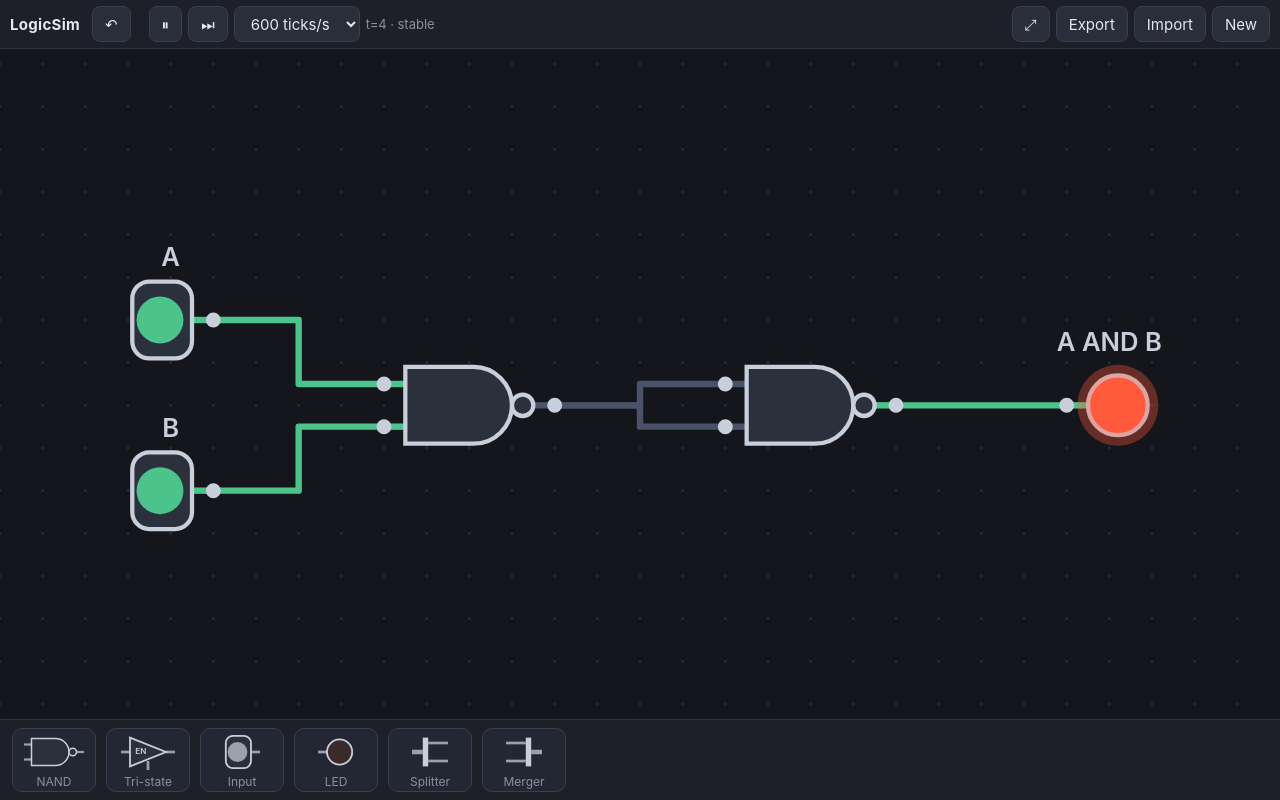
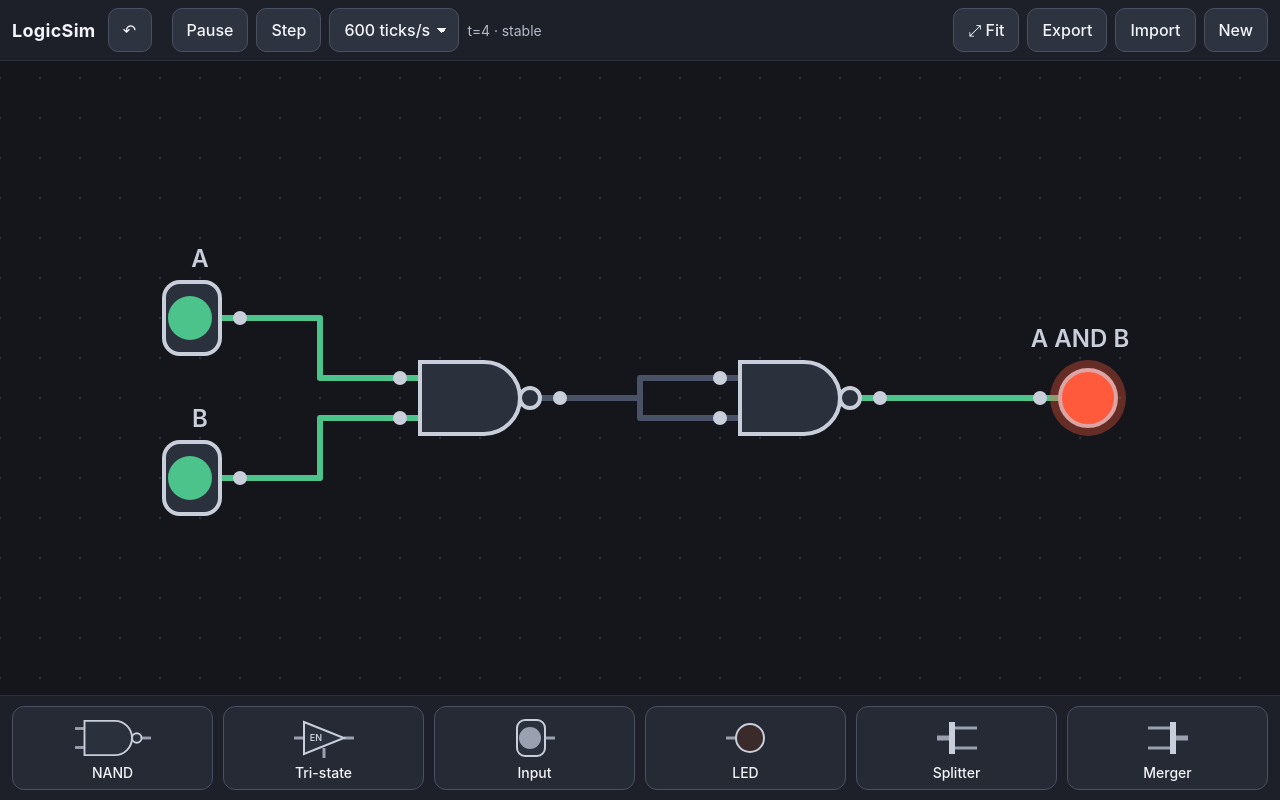
Before and after one commit to jaymccall320/logicsim, a website built with Vite: page index.html in a window 1280 px wide. Built offline with nearby package versions, Linux system fonts and the light colour scheme.

Commit message:
iPad layout fixes: visual-viewport height, stage-sized canvas with correct DPR, safe areas, touch-friendly fit zoom and hit targets, Fit button, high-contrast toolbar, full-width labelled tray

```diff
--- a/index.html
+++ b/index.html
@@ -19,8 +19,8 @@
     <span class="title">LogicSim</span>
     <button id="undo" title="Undo">↶</button>
     <span class="sep"></span>
-    <button id="play" title="Pause / run">⏸</button>
-    <button id="step" title="Step one tick">⏭</button>
+    <button id="play" title="Pause / run">Pause</button>
+    <button id="step" title="Step one tick">Step</button>
     <select id="speed" title="Simulation speed">
       <option value="5">5 ticks/s</option>
       <option value="60">60 ticks/s</option>
@@ -30,13 +30,13 @@
     </select>
     <span id="status"></span>
     <span class="grow"></span>
-    <button id="fit" title="Fit circuit to screen">⤢</button>
+    <button id="fit" title="Fit circuit to screen">⤢ Fit</button>
     <button id="export">Export</button>
     <button id="import">Import</button>
     <button id="clear">New</button>
     <input id="file" type="file" accept=".json,application/json" hidden />
   </header>
-  <canvas id="canvas"></canvas>
+  <div id="stage"><canvas id="canvas"></canvas></div>
   <div id="popup" hidden></div>
   <div id="menu" hidden></div>
   <nav id="tray"></nav>
--- a/src/main.ts
+++ b/src/main.ts
@@ -12,6 +12,9 @@ const canvas = $<HTMLCanvasElement>('canvas');
 const ctx = canvas.getContext('2d')!;
 const popup = $<HTMLDivElement>('popup'), menu = $<HTMLDivElement>('menu');
 const GRID = 10;
+const coarse = matchMedia('(pointer: coarse)').matches || navigator.maxTouchPoints > 0;
+const stage = $<HTMLDivElement>('stage');
+let cssW = 0, cssH = 0;
 
 // ---------------- state ----------------
 let circuit: Circuit = { version: 1, components: [], wires: [] };
@@ -49,9 +52,9 @@ async function init() {
   const params = new URLSearchParams(location.search);
   let saved: { circuit: Circuit; cam: typeof cam } | undefined;
   if (!params.has('sample')) { try { saved = await load('autosave'); } catch (e) { console.warn(e); } }
-  if (saved?.circuit?.components) { circuit = saved.circuit; Object.assign(cam, saved.cam); rebuild(); }
-  else { circuit = sampleCircuit(); rebuild(); fit(); }
-  resize();
+  circuit = saved?.circuit?.components ? saved.circuit : sampleCircuit();
+  rebuild();
+  resize(); fit();
   requestAnimationFrame(frame);
 }
 function exportFile() {
@@ -74,7 +77,7 @@ $('file').addEventListener('change', async (e) => {
 
 // ---------------- geometry / hit tests ----------------
 function pinsOf(c: Component) { return PARTS[c.type].pins(c.props); }
-function hitPin(w: Pt, tolPx = 18): PinRef | null {
+function hitPin(w: Pt, tolPx = coarse ? 22 : 14): PinRef | null {
   let best: PinRef | null = null, bd = tolPx / cam.s;
   for (const c of circuit.components) pinsOf(c).forEach((p, pi) => {
     const q = pinWorld(c, p), d = Math.hypot(q.x - w.x, q.y - w.y);
@@ -94,7 +97,7 @@ function segDist(p: Pt, a: Pt, b: Pt) {
   const t = l ? Math.max(0, Math.min(1, ((p.x - a.x) * dx + (p.y - a.y) * dy) / l)) : 0;
   return Math.hypot(p.x - a.x - t * dx, p.y - a.y - t * dy);
 }
-function hitWire(w: Pt, tolPx = 12): Wire | null {
+function hitWire(w: Pt, tolPx = coarse ? 16 : 10): Wire | null {
   let best: Wire | null = null, bd = tolPx / cam.s;
   for (const wire of circuit.wires) {
     const pts = wirePath(sim, comps, wire); if (!pts) continue;
@@ -142,12 +145,13 @@ function setWidth(c: Component, w: number) {
   rebuild();
 }
 function fit() {
-  const r = canvas.getBoundingClientRect();
-  if (!circuit.components.length || !r.width) { cam.s = 1; cam.x = -r.width / 2; cam.y = -r.height / 2; return; }
+  const r = { width: cssW, height: cssH };
+  if (!circuit.components.length || !r.width) { cam.s = coarse ? 1.5 : 1; cam.x = -r.width / 2 / cam.s; cam.y = -r.height / 2 / cam.s; return; }
   let x0 = Infinity, y0 = Infinity, x1 = -Infinity, y1 = -Infinity;
   for (const c of circuit.components) { const s = rotatedSize(c); x0 = Math.min(x0, c.x - s.w / 2); x1 = Math.max(x1, c.x + s.w / 2); y0 = Math.min(y0, c.y - s.h / 2 - 20); y1 = Math.max(y1, c.y + s.h / 2); }
   const pad = 60;
-  cam.s = Math.min(2.5, Math.max(0.2, Math.min(r.width / (x1 - x0 + pad * 2), r.height / (y1 - y0 + pad * 2))));
+  // cap at 2x: on a tablet a 20-unit pin pitch becomes 40 CSS px, a comfortable finger target
+  cam.s = Math.min(2, Math.max(0.2, Math.min(r.width / (x1 - x0 + pad * 2), r.height / (y1 - y0 + pad * 2))));
   cam.x = (x0 + x1) / 2 - r.width / 2 / cam.s; cam.y = (y0 + y1) / 2 - r.height / 2 / cam.s;
   scheduleSave();
 }
@@ -341,11 +345,11 @@ for (const type of TRAY_ORDER) {
   const def = PARTS[type];
   const el = document.createElement('div'); el.className = 'part';
   const icon = document.createElement('canvas'); const dpr = devicePixelRatio || 1;
-  icon.width = 70 * dpr; icon.height = 40 * dpr; icon.style.width = '70px'; icon.style.height = '40px';
+  icon.width = 84 * dpr; icon.height = 44 * dpr; icon.style.width = '84px'; icon.style.height = '44px';
   const ic = icon.getContext('2d')!; ic.scale(dpr, dpr);
   const demo: Component = { id: 'icon', type, x: 0, y: 0, rot: 0, props: type === 'SPLIT' || type === 'MERGE' ? { width: 2 } : {} };
-  const s = def.size(demo.props), k = Math.min(60 / s.w, 36 / s.h);
-  ic.translate(35, 20); ic.scale(k, k); drawComponent(ic, demo, null, false);
+  const s = def.size(demo.props), k = Math.min(76 / s.w, 40 / s.h);
+  ic.translate(42, 22); ic.scale(k, k); drawComponent(ic, demo, null, false);
   const name = document.createElement('span'); name.textContent = def.label;
   el.append(icon, name); tray.append(el);
   let ghost: HTMLElement | null = null, start: Pt | null = null;
@@ -356,7 +360,7 @@ for (const type of TRAY_ORDER) {
     if (!start) return;
     if (!ghost && Math.hypot(e.clientX - start.x, e.clientY - start.y) > 6) {
       ghost = icon.cloneNode() as HTMLElement; (ghost as HTMLCanvasElement).getContext('2d')!.drawImage(icon, 0, 0);
-      ghost.className = 'ghost'; ghost.style.width = 70 * cam.s * 1.3 + 'px'; ghost.style.height = 40 * cam.s * 1.3 + 'px'; document.body.append(ghost);
+      ghost.className = 'ghost'; ghost.style.width = 84 * cam.s + 'px'; ghost.style.height = 44 * cam.s + 'px'; document.body.append(ghost);
     }
     if (ghost) { ghost.style.left = e.clientX + 'px'; ghost.style.top = e.clientY + 'px'; }
   });
@@ -373,7 +377,7 @@ for (const type of TRAY_ORDER) {
 }
 
 // ---------------- top bar ----------------
-function togglePlay() { running = !running; $('play').textContent = running ? '⏸' : '▶'; }
+function togglePlay() { running = !running; $('play').textContent = running ? 'Pause' : 'Run'; }
 $('play').addEventListener('click', togglePlay);
 $('step').addEventListener('click', () => { if (running) togglePlay(); sim.tick(); });
 $<HTMLSelectElement>('speed').addEventListener('change', (e) => (ticksPerSec = Number((e.target as HTMLSelectElement).value)));
@@ -387,11 +391,27 @@ $('clear').addEventListener('click', () => {
 });
 
 // ---------------- render loop ----------------
+/** Size the backing store from the stage's CSS box (never from the canvas itself, which has an intrinsic size). */
 function resize() {
-  const dpr = devicePixelRatio || 1, r = canvas.getBoundingClientRect();
-  canvas.width = Math.round(r.width * dpr); canvas.height = Math.round(r.height * dpr);
+  const dpr = devicePixelRatio || 1;
+  const w = stage.clientWidth, h = stage.clientHeight;
+  if (!w || !h) return;
+  // keep the world point at the centre of the view fixed across rotation / resize
+  if (cssW && cssH) { cam.x += (cssW - w) / 2 / cam.s; cam.y += (cssH - h) / 2 / cam.s; }
+  cssW = w; cssH = h;
+  canvas.width = Math.round(w * dpr); canvas.height = Math.round(h * dpr);
+  draw();
 }
-window.addEventListener('resize', resize);
+/** App height follows the *visible* viewport (Safari toolbars, rotation, home-screen mode). */
+function layoutViewport() {
+  const vv = window.visualViewport;
+  document.documentElement.style.setProperty('--app-h', `${vv ? vv.height : innerHeight}px`);
+}
+layoutViewport();
+window.visualViewport?.addEventListener('resize', layoutViewport);
+window.addEventListener('resize', layoutViewport);
+window.addEventListener('orientationchange', () => setTimeout(() => { layoutViewport(); resize(); }, 250));
+new ResizeObserver(resize).observe(stage);
 let last = performance.now(), lastStatus = 0;
 function frame(now: number) {
   const dt = Math.min(0.1, (now - last) / 1000); last = now;
@@ -415,7 +435,7 @@ function draw() {
   ctx.fillStyle = '#14161c'; ctx.fillRect(0, 0, canvas.width, canvas.height);
   ctx.setTransform(cam.s * dpr, 0, 0, cam.s * dpr, -cam.x * cam.s * dpr, -cam.y * cam.s * dpr);
   // grid dots
-  const W = canvas.width / dpr / cam.s, H = canvas.height / dpr / cam.s;
+  const W = cssW / cam.s, H = cssH / cam.s;
   const step = cam.s < 0.5 ? 100 : 20;
   ctx.fillStyle = '#2a2e3a';
   const r = 1.2 / cam.s;
@@ -430,7 +450,7 @@ function draw() {
   // pins
   for (const c of circuit.components) pinsOf(c).forEach((p, pi) => {
     const q = pinWorld(c, p);
-    ctx.beginPath(); ctx.arc(q.x, q.y, p.width > 1 ? 4.5 : 3.5, 0, Math.PI * 2);
+    ctx.beginPath(); ctx.arc(q.x, q.y, (p.width > 1 ? 4.5 : 3.5) * (coarse ? 1.25 : 1), 0, Math.PI * 2);
     ctx.fillStyle = '#c9cedb'; ctx.fill();
   });
   // wire being drawn
--- a/src/style.css
+++ b/src/style.css
@@ -1,29 +1,38 @@
 [hidden] { display: none !important; }
-:root { --bg:#14161c; --panel:#1d2029; --line:#2c303c; --text:#e6e8ee; --dim:#8a90a0; --accent:#4cc38a; }
+:root { --bg:#14161c; --panel:#1d2029; --line:#2c303c; --text:#f2f4f8; --dim:#b4bac8; --accent:#4cc38a; --app-h: 100dvh; }
 * { box-sizing: border-box; -webkit-tap-highlight-color: transparent; }
-html, body { margin:0; height:100%; overflow:hidden; background:var(--bg); color:var(--text);
-  font: 15px -apple-system, system-ui, "Segoe UI", sans-serif; overscroll-behavior:none;
+html, body { margin:0; width:100%; height:100%; overflow:hidden; background:var(--bg); color:var(--text);
+  font: 16px -apple-system, system-ui, "Segoe UI", sans-serif; overscroll-behavior:none;
+  -webkit-text-size-adjust:100%; text-size-adjust:100%;
   -webkit-user-select:none; user-select:none; -webkit-touch-callout:none; touch-action:none; }
-#app { position:fixed; inset:0; display:flex; flex-direction:column; }
-#topbar { display:flex; align-items:center; gap:6px; padding:6px 10px; padding-top:max(6px, env(safe-area-inset-top));
-  padding-left:max(10px, env(safe-area-inset-left)); padding-right:max(10px, env(safe-area-inset-right));
+/* Height follows the visible viewport (set from visualViewport in JS, dvh fallback): no dead strip. */
+#app { position:fixed; left:0; top:0; width:100%; height:var(--app-h); display:flex; flex-direction:column; overflow:hidden; }
+#topbar { flex:0 0 auto; display:flex; align-items:center; gap:8px; padding:8px 12px; padding-top:max(8px, env(safe-area-inset-top));
+  padding-left:max(12px, env(safe-area-inset-left)); padding-right:max(12px, env(safe-area-inset-right));
   background:var(--panel); border-bottom:1px solid var(--line); flex-wrap:wrap; }
-#topbar .title { font-weight:700; margin-right:6px; letter-spacing:.3px; }
-#topbar .grow { flex:1; } #topbar .sep { width:6px; }
-button, select { font:inherit; color:var(--text); background:#2a2e3a; border:1px solid #3a3f4e; border-radius:8px;
-  padding:6px 12px; min-height:36px; }
-button:active { background:#3a4050; }
-#status { color:var(--dim); font-size:13px; font-variant-numeric:tabular-nums; min-width:120px; }
-#canvas { flex:1; width:100%; display:block; touch-action:none; }
-#tray { display:flex; gap:10px; padding:8px 12px; padding-bottom:max(8px, env(safe-area-inset-bottom));
+#topbar .title { font-weight:700; font-size:18px; margin-right:4px; letter-spacing:.3px; }
+#topbar .grow { flex:1; } #topbar .sep { width:4px; }
+button, select { -webkit-appearance:none; appearance:none; font:inherit; font-size:16px; font-weight:500;
+  color:var(--text); -webkit-text-fill-color:var(--text); opacity:1;
+  background:#2e3340; border:1px solid #4a5062; border-radius:10px; padding:8px 14px; min-height:44px; min-width:44px; }
+select { padding-right:28px; background-image: linear-gradient(45deg, transparent 50%, var(--text) 50%), linear-gradient(135deg, var(--text) 50%, transparent 50%);
+  background-position: calc(100% - 16px) 50%, calc(100% - 11px) 50%; background-size:5px 5px; background-repeat:no-repeat; }
+button:active { background:#424959; }
+#status { color:var(--dim); font-size:14px; font-variant-numeric:tabular-nums; min-width:110px; }
+/* Stage wrapper: the canvas is absolutely positioned so its intrinsic size can never push the layout. */
+#stage { position:relative; flex:1 1 auto; min-height:0; min-width:0; overflow:hidden; }
+#canvas { position:absolute; left:0; top:0; width:100%; height:100%; display:block; touch-action:none; }
+#tray { flex:0 0 auto; display:flex; gap:10px; padding:10px 12px; padding-bottom:max(10px, env(safe-area-inset-bottom));
+  padding-left:max(12px, env(safe-area-inset-left)); padding-right:max(12px, env(safe-area-inset-right));
   background:var(--panel); border-top:1px solid var(--line); overflow-x:auto; }
-.part { flex:0 0 auto; width:84px; height:64px; border:1px solid #3a3f4e; border-radius:10px; background:#232733;
-  display:flex; flex-direction:column; align-items:center; justify-content:center; gap:2px; touch-action:none; cursor:grab; }
-.part canvas { pointer-events:none; } .part span { font-size:12px; color:var(--dim); pointer-events:none; }
+.part { flex:1 1 0; min-width:96px; height:84px; border:1px solid #4a5062; border-radius:12px; background:#262a35;
+  display:flex; flex-direction:column; align-items:center; justify-content:center; gap:4px; touch-action:none; cursor:grab; }
+.part canvas { pointer-events:none; } .part span { font-size:14px; font-weight:500; color:var(--text); pointer-events:none; }
+.part:active { background:#323846; }
 .ghost { position:fixed; pointer-events:none; opacity:.85; z-index:50; transform:translate(-50%,-50%); }
-#popup { position:fixed; z-index:40; background:#0c0d11ee; border:1px solid #3a3f4e; border-radius:8px; padding:6px 10px;
-  font: 13px ui-monospace, Menlo, monospace; pointer-events:none; white-space:pre; }
-#menu { position:fixed; z-index:60; background:var(--panel); border:1px solid #3a3f4e; border-radius:12px; padding:6px;
-  display:flex; flex-direction:column; gap:4px; min-width:150px; box-shadow:0 8px 30px #0008; }
-#menu button { text-align:left; } #menu .row { display:flex; gap:4px; align-items:center; } #menu .row span { flex:1; padding-left:6px; color:var(--dim); }
-#menu button.danger { color:#ff7a7a; }
+#popup { position:fixed; z-index:40; background:#0c0d11ee; border:1px solid #4a5062; border-radius:8px; padding:8px 12px;
+  font: 15px ui-monospace, Menlo, monospace; color:var(--text); pointer-events:none; white-space:pre; }
+#menu { position:fixed; z-index:60; background:var(--panel); border:1px solid #4a5062; border-radius:14px; padding:8px;
+  display:flex; flex-direction:column; gap:6px; min-width:180px; box-shadow:0 8px 30px #0008; }
+#menu button { text-align:left; } #menu .row { display:flex; gap:6px; align-items:center; } #menu .row span { flex:1; padding-left:6px; color:var(--dim); }
+#menu button.danger { color:#ff7a7a; -webkit-text-fill-color:#ff7a7a; }
```
Also changed, not shown: scripts/ipad-shots.mjs (added, +36 -0 lines).
